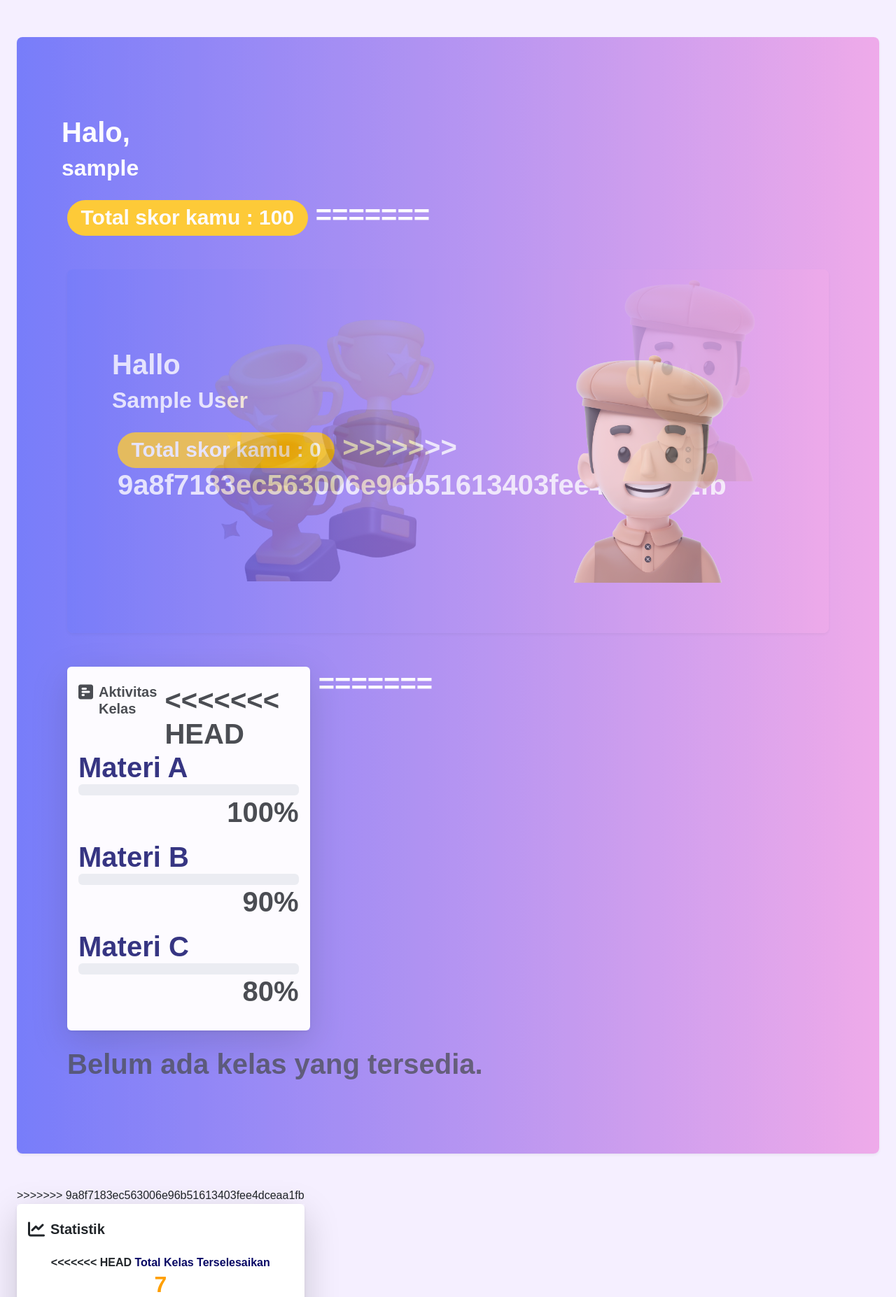
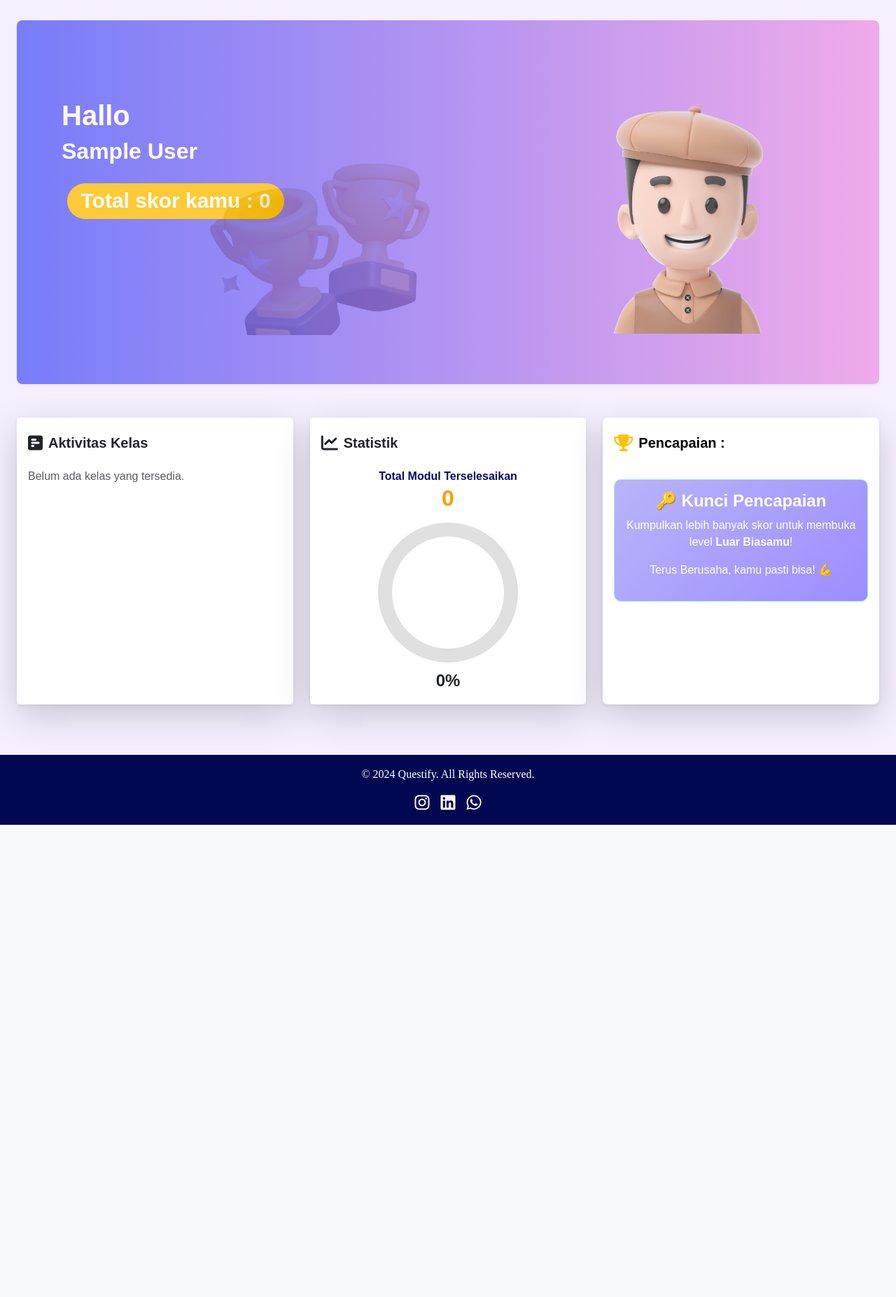
Before and after one commit to timurlauttt/Project-Akhir-Studi-Independent, a Django app: page /questify_app/home/ in a window 1280 px wide. Shown: the part 75-1929 px from the top of the page at 70% size. After the commit the page ends 1254 px from the top, so only its background shows below. Run offline with Django 5.2, Linux system fonts and the light colour scheme; the visitor is signed in with stand-in values (Sample User, id 1); data that the repository does not hold is empty.

Commit message:
Update home.html

```diff
--- a/questify_project/templates/questify_app/pages/home.html
+++ b/questify_project/templates/questify_app/pages/home.html
@@ -13,19 +13,6 @@ Home
 {% block content %}
 <main class="container-fluid mt-2">
     <div class="container-fluid py-5 position-relative">
-<<<<<<< HEAD
-        <img src="{% static 'images/trophy.png' %}" alt="Trophy" class="img-fluid d-none d-md-block position-absolute trophy-img">
-        <div class="mt-5 mb-5 p-5 rounded-3 position-relative shadow-sm" style="background: linear-gradient(270deg, #EE9AE5 0%, #5961F9 100%); min-height: 50vh; opacity: 0.8;">
-            <div class="mt-5">
-                <img src="{% static 'images/avatarboy.png' %}" alt="avatar" class="img-fluid d-none d-md-block position-absolute avatar-img">
-            </div>
-            <div class="p-3 mb-3">
-                <h1 class="fs-1 text-white text-start"><strong>Halo,</strong></h1>
-                <h2 class="fs-2 text-white text-start"><strong>{{ user.username }}</strong></h2>
-                <div class="p-2 mt-3">
-                    <h1 class="fs-1 text-white fw-bold">
-                        <span class="badge bg-warning rounded-pill">Total skor kamu : 100</span>
-=======
         <img src="{% static 'images/trophy.png' %}" alt="Trophy" class="img-fluid d-none d-md-block position-absolute trophy-img" style="margin-top: 30px;">
         <div class="mt-5 mb-5 p-5 rounded-3 position-relative shadow-sm" style="background: linear-gradient(270deg, #EE9AE5 0%, #5961F9 100%); min-height: 65vh; opacity: 0.8;">
             <div class="mt-5">
@@ -37,7 +24,6 @@ Home
                 <div class="p-2 mt-3">
                     <h1 class="fs-1 text-white fw-bold">
                         <span class="badge bg-warning rounded-pill">Total skor kamu : {{ skor }}</span>
->>>>>>> 9a8f7183ec563006e96b51613403fee4dceaa1fb
                     </h1>
                 </div>
             </div>
@@ -52,38 +38,6 @@ Home
                         <div class="d-flex align-items-start mt-2">
                             <i class="fa-solid fa-square-poll-horizontal me-2"></i>
                             <h3 class="card-title fs-5 fw-bold mb-4">Aktivitas Kelas</h3>
-<<<<<<< HEAD
-                        </div>
-                        <!-- Progress Bar 1 -->
-                        <div class="mb-3 fw-bold">
-                            <span class="d-block text-start" style="color: rgb(7, 7, 100);" >Materi A</span>
-                            <div class="progress">
-                                <div class="progress-bar" role="progressbar" style="width: 100%" aria-valuenow="100" aria-valuemin="0" aria-valuemax="100"></div>
-                            </div>
-                            <span class="d-block text-end">100%</span>
-                        </div>
-
-                        <!-- Progress Bar 2 -->
-                        <div class="mb-3 fw-bold">
-                            <span class="d-block text-start" style="color: rgb(7, 7, 100);" >Materi B</span>
-                            <div class="progress">
-                                <div class="progress-bar bg-success" role="progressbar" style="width: 90%" aria-valuenow="90" aria-valuemin="0" aria-valuemax="100"></div>
-                            </div>
-                            <span class="d-block text-end">90%</span>
-                        </div>
-
-                        <!-- Progress Bar 3 -->
-                        <div class="mb-3 fw-bold">
-                            <span class="d-block text-start" style="color: rgb(7, 7, 100);" >Materi C</span>
-                            <div class="progress">
-                                <div class="progress-bar bg-info" role="progressbar" style="width: 80%" aria-valuenow="80" aria-valuemin="0" aria-valuemax="100"></div>
-                            </div>
-                            <span class="d-block text-end">80%</span>
-                        </div>
-                    </div>
-                </div>
-            </div>
-=======
                         </div>
                         {% for kelas in data_kelas %}
                             <div class="mb-3 fw-bold">
@@ -106,7 +60,6 @@ Home
             </div>
 
 
->>>>>>> 9a8f7183ec563006e96b51613403fee4dceaa1fb
             <!-- Card 2 -->
             <div class="col-md-4 mb-4">
                 <div class="card h-100 text-dark border-0 shadow-sm">
@@ -117,16 +70,6 @@ Home
                         </div>
 
                         <div class="mb-3 fw-bold text-center">
-<<<<<<< HEAD
-                            <span style="color: rgb(7, 7, 100);">Total Kelas Terselesaikan</span>
-                            <h2 class="fw-bold" style="font-size: 2rem; color: #FF9F00;">7</h2>
-                        </div>
-
-                        <!-- Circle Progress -->
-                        <canvas id="circleProgress" width="150" height="150"></canvas>
-                        <div class="text-center mt-2">
-                            <span class="fw-bold" style="font-size: 1.5rem;">75%</span>
-=======
                             <span style="color: rgb(7, 7, 100);">Total Modul Terselesaikan</span>
                             <h2 class="fw-bold" style="font-size: 2rem; color: #FF9F00;">{{ total_modul }}</h2>
                         </div>
@@ -135,7 +78,6 @@ Home
                         <canvas id="circleProgress" style="max-width: 200px; max-height: 200px; margin: 0 auto;"></canvas>
                         <div class="text-center mt-2">
                             <span class="fw-bold" style="font-size: 1.5rem;">{{ persentase }}%</span>
->>>>>>> 9a8f7183ec563006e96b51613403fee4dceaa1fb
                         </div>
                     </div>
                 </div>
@@ -144,19 +86,6 @@ Home
             <!-- Card 3 -->
             <div class="col-md-4 mb-4">
                 <div class="card h-100 text-dark border-0 shadow-sm">
-<<<<<<< HEAD
-                    <div class="card-body shadow-lg">
-                        <div class="d-flex align-items-start mt-2" >
-                            <i class="fa-solid fa-key me-2"></i>
-                            <h3 class="card-title fs-5 fw-bold text-center mb-4">Status Berlangganan saat ini :</h3>
-                        </div>
-                    </div>
-                </div>
-            </div>
-        </div>
-    </div>
-</main>
-=======
                     <div class="card-body shadow-lg" style="border-radius: 10px;">
                         <div class="d-flex align-items-start mt-2">
                             <i class="fa-solid fa-trophy me-2 text-warning fs-4"></i>
@@ -237,5 +166,4 @@ Home
 
 </script>
 
->>>>>>> 9a8f7183ec563006e96b51613403fee4dceaa1fb
 {% endblock %}
```
